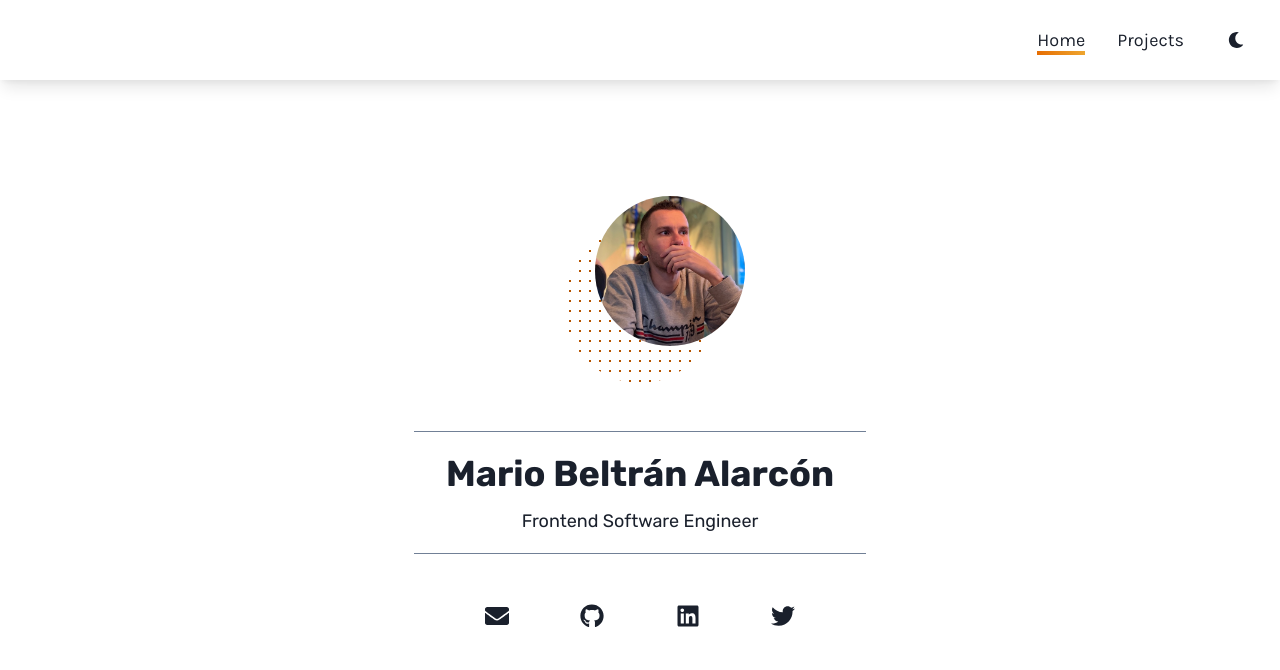
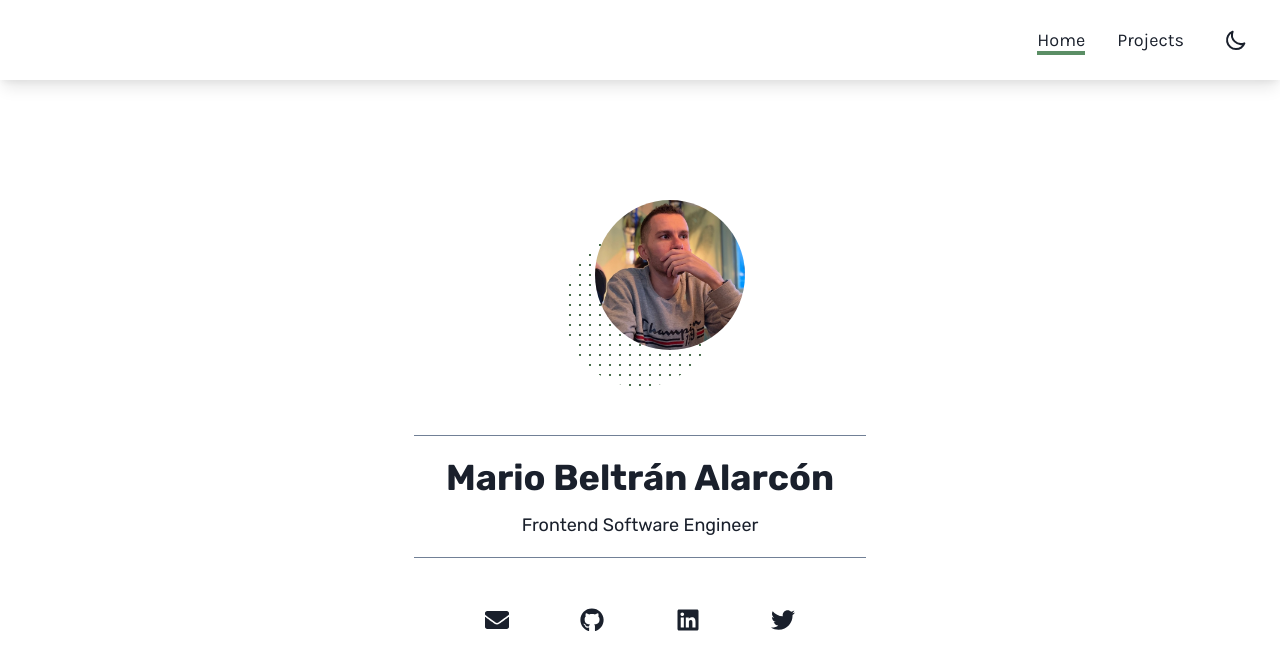
Before and after one commit to Belco90/personal-website, a Next.js app: page / in a window 1280 px wide. Shown: the top 670 px of the page. Built offline with nearby package versions, Linux system fonts and the light colour scheme.

Commit message:
Switch primary color (#31)

```diff
--- a/src/components/ColorModeButton.js
+++ b/src/components/ColorModeButton.js
@@ -1,5 +1,5 @@
 import { IconButton, useColorMode } from '@chakra-ui/react'
-import { FaMoon, FaSun } from 'react-icons/fa'
+import { HiOutlineSun, HiOutlineMoon } from 'react-icons/hi'
 
 const ColorModeButton = () => {
   const { colorMode, toggleColorMode } = useColorMode()
@@ -7,9 +7,10 @@ const ColorModeButton = () => {
   return (
     <IconButton
       aria-label={`Switch to ${colorMode === 'light' ? 'dark' : 'light'} mode`}
-      icon={colorMode === 'light' ? <FaMoon /> : <FaSun />}
+      icon={colorMode === 'light' ? <HiOutlineMoon /> : <HiOutlineSun />}
       onClick={toggleColorMode}
       variant="ghost"
+      fontSize="24px"
     />
   )
 }
--- a/src/components/Header.js
+++ b/src/components/Header.js
@@ -4,11 +4,9 @@ import NextLink from 'next/link'
 import FluidContainer from './FluidContainer'
 import { useRouter } from 'next/router'
 import ColorModeButton from '~/components/ColorModeButton'
-import { useTheme } from '@emotion/react'
 
 const HeaderLink = ({ href, children, ...remaining }) => {
   const router = useRouter()
-  const theme = useTheme()
   const isActive = router.asPath === href
 
   return (
@@ -16,15 +14,12 @@ const HeaderLink = ({ href, children, ...remaining }) => {
       <Link
         {...remaining}
         borderBottomWidth={isActive ? '4px' : 'none'}
-        sx={{
-          borderImage: `linear-gradient(to top right, ${theme.colors.primary[500]}, ${theme.colors.primaryAlt[300]}) 1`,
-        }}
+        borderColor="primary.500"
         fontSize="lg"
         _hover={{
-          borderImage: `linear-gradient(to top right, ${theme.colors.primaryAlt[400]}, ${theme.colors.primaryAlt[100]}) 1`,
+          borderColor: 'secondary.200',
           textDecoration: 'none',
           borderBottomWidth: '4px',
-          borderColor: !isActive ? 'primary.100' : undefined,
         }}
         aria-current={isActive ? 'page' : undefined}
       >
@@ -35,10 +30,7 @@ const HeaderLink = ({ href, children, ...remaining }) => {
 }
 
 const Header = (props) => {
-  const bgColor = useColorModeValue(
-    'rgba(255, 255, 255, 0.9)',
-    'rgba(0, 0, 0, 0.9)'
-  )
+  const bgColor = useColorModeValue('white', 'gray.700')
   return (
     <Box as="header" zIndex="banner" {...props} bgColor={bgColor}>
       <FluidContainer py={5}>
--- a/src/components/MainLayout.js
+++ b/src/components/MainLayout.js
@@ -9,8 +9,8 @@ const propTypes = {
 
 const MainLayout = ({ children }) => (
   <Flex height="100%" direction="column">
-    <Header position="fixed" shadow="lg" width="full" />
-    <Box flex="1" mt={24} pb={8}>
+    <Header shadow="lg" width="full" />
+    <Box flex="1" mt={6} pb={8}>
       {children}
     </Box>
   </Flex>
--- a/src/next-seo.config.js
+++ b/src/next-seo.config.js
@@ -1,4 +1,4 @@
-const description = 'Mario Beltrán Alarcón - Frontend Software Engineer'
+const description = 'Mario Beltrán - Frontend Software Engineer'
 
 const nextSeoConfig = {
   titleTemplate: '%s | Mario Beltrán',
@@ -15,7 +15,7 @@ const nextSeoConfig = {
         alt: "Mario's profile picture",
       },
     ],
-    site_name: 'Mario Beltrán Alarcón',
+    site_name: 'Mario Beltrán',
   },
   twitter: {
     handle: '@belcoDev',
--- a/src/pages/index.js
+++ b/src/pages/index.js
@@ -1,6 +1,13 @@
-import { Box, Flex, Heading, Link, VStack, Icon } from '@chakra-ui/react'
+import {
+  Box,
+  Flex,
+  Heading,
+  Link,
+  VStack,
+  Icon,
+  useColorModeValue,
+} from '@chakra-ui/react'
 import { FaEnvelope, FaGithub, FaLinkedin, FaTwitter } from 'react-icons/fa'
-import { motion } from 'framer-motion'
 import { NextSeo } from 'next-seo'
 
 import ProfilePicture from '~/components/ProfilePicture'
@@ -15,6 +22,8 @@ const SocialLink = (props) => (
 )
 
 const Index = () => {
+  const primaryColor = useColorModeValue('primary.600', 'primary.400')
+
   return (
     <>
       <NextSeo title="Home" />
@@ -31,7 +40,7 @@ const Index = () => {
         >
           <Box>
             <Box
-              bgGradient="radial(primary.600 1px, transparent 1px)"
+              bgGradient={`radial(${primaryColor} 1px, transparent 1px)`}
               backgroundSize="calc(10 * 1px) calc(10 * 1px)"
               rounded="full"
             >
@@ -41,11 +50,6 @@ const Index = () => {
             </Box>
           </Box>
 
-          <motion.div
-            initial={{ opacity: 0, y: 20 }}
-            animate={{ opacity: 1, y: 0 }}
-            transition={{ duration: 1 }}
-          >
           <Box
             borderY="solid 1px"
             borderTopColor="gray.500"
@@ -60,7 +64,6 @@ const Index = () => {
               Frontend Software Engineer
             </Heading>
           </Box>
-          </motion.div>
 
           <Flex justify="space-evenly" align="center" w="full" fontSize="2xl">
             <SocialLink
--- a/src/theme.js
+++ b/src/theme.js
@@ -1,16 +1,29 @@
-import { extendTheme, theme } from '@chakra-ui/react'
+import { extendTheme } from '@chakra-ui/react'
 
 const primaryColor = {
-  50: '#ffefdb',
-  100: '#ffd5ae',
-  200: '#ffbb7e',
-  300: '#ff9f4c',
-  400: '#ff841a',
-  500: '#e66b00',
-  600: '#b45300',
-  700: '#813a00',
-  800: '#4f2300',
-  900: '#200900',
+  50: '#eaf7f0',
+  100: '#cfe2d8',
+  200: '#b1cebc',
+  300: '#93bb9f',
+  400: '#75a881',
+  500: '#5b8e65',
+  600: '#476f4b',
+  700: '#325033',
+  800: '#1e301d',
+  900: '#071105',
+}
+
+const secondaryColor = {
+  50: '#fdecf8',
+  100: '#e5cedc',
+  200: '#cfb0c2',
+  300: '#ba92a8',
+  400: '#a5738f',
+  500: '#8c5a75',
+  600: '#6e465b',
+  700: '#503142',
+  800: '#321c28',
+  900: '#180610',
 }
 
 export default extendTheme({
@@ -19,9 +32,7 @@ export default extendTheme({
   },
   colors: {
     primary: primaryColor,
-    primaryAlt: theme.colors.yellow,
-    secondary: theme.colors.purple,
-    secondaryAlt: theme.colors.pink,
+    secondary: secondaryColor,
   },
   fonts: {
     heading: '"Rubik", sans-serif;',
```
Also changed, not shown: src/components/ProjectCard.js (+4 -5 lines), 1 other file (tests, documents, lock files or other folders). Lines whose indentation alone changed are shown as unchanged.
